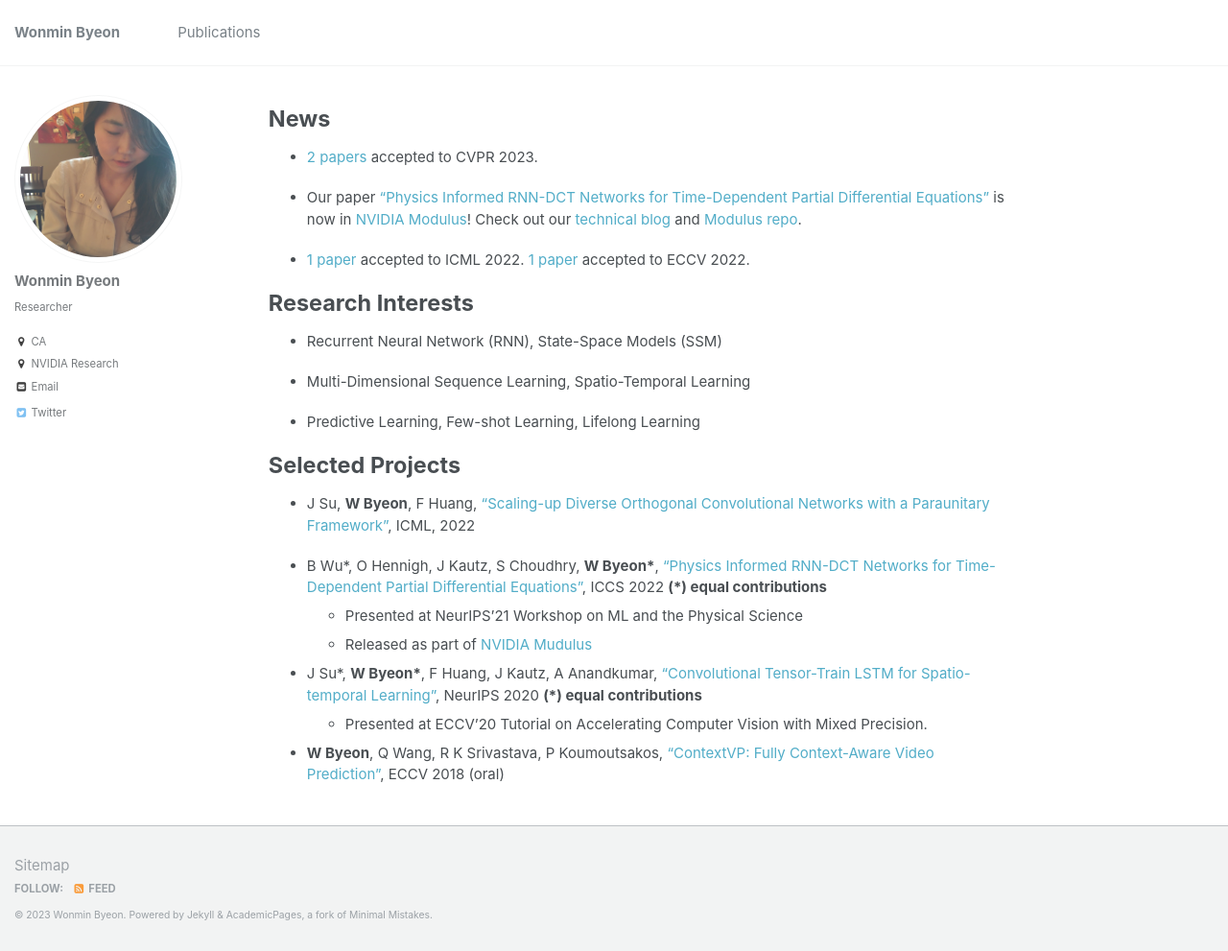
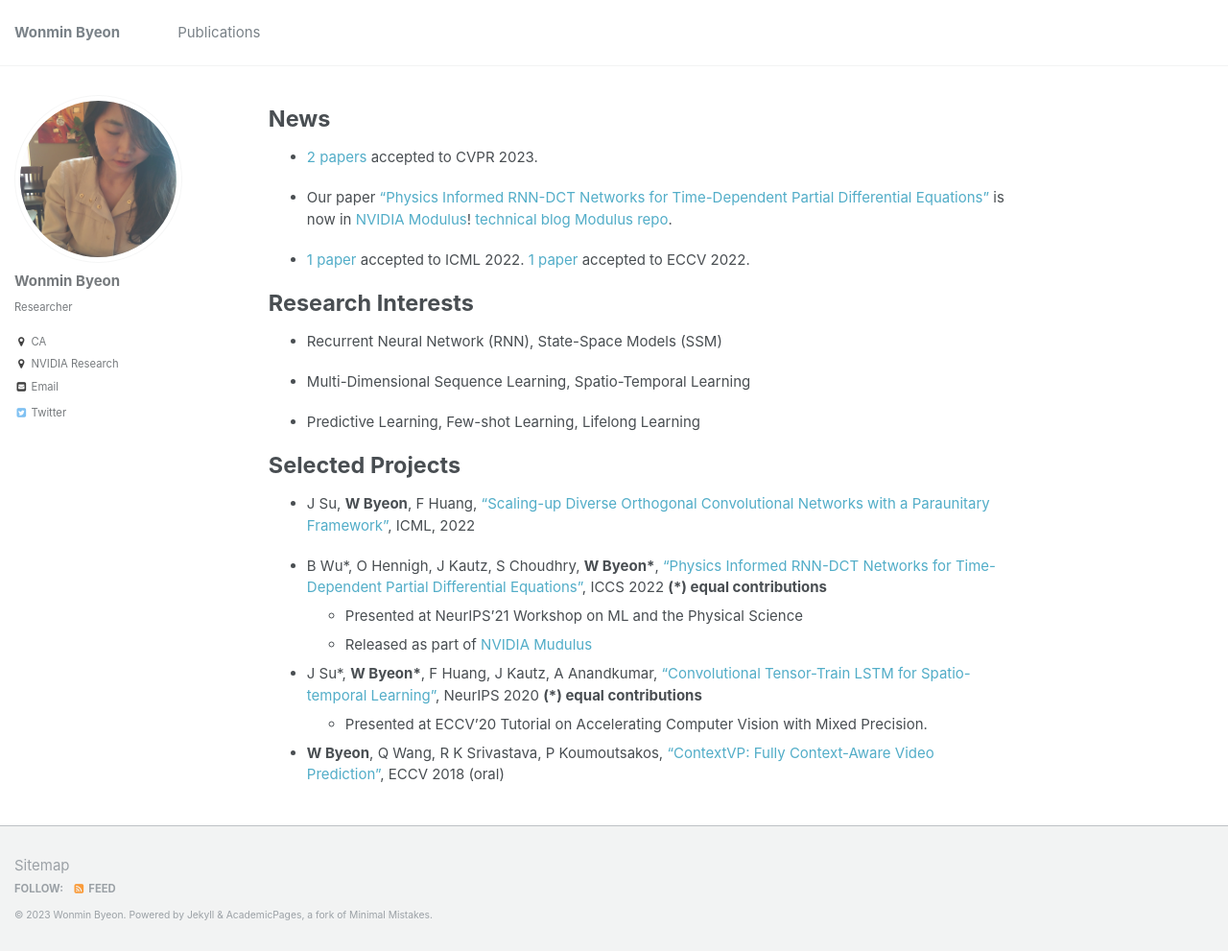
Before and after one commit to wonmin-byeon/wonmin-byeon.github.io, a Jekyll site: the page built from _pages/about.md, in a window 1280 px wide and 991 px high. Shown: the whole window at 96% size. Built offline with Jekyll 4.4.1, drawn with Linux system fonts in a browser that asks for light colours.

Commit message:
update RNNDCT release

```diff
--- a/_pages/about.md
+++ b/_pages/about.md
@@ -13,7 +13,7 @@ News
 
 * [2 papers](https://wonmin-byeon.github.io/publications/) accepted to CVPR 2023.
 
-* Our paper ["Physics Informed RNN-DCT Networks for Time-Dependent Partial Differential Equations"](https://wonmin-byeon.github.io/publication/2022-rnndct) is now in [NVIDIA Modulus](https://developer.nvidia.com/modulus)! Check out our [technical blog](https://developer.nvidia.com/blog/develop-physics-informed-machine-learning-models-with-graph-neural-networks/) and [Modulus repo](https://github.com/NVIDIA/modulus).
+* Our paper ["Physics Informed RNN-DCT Networks for Time-Dependent Partial Differential Equations"](https://wonmin-byeon.github.io/publication/2022-rnndct) is now in [NVIDIA Modulus](https://developer.nvidia.com/modulus)! [technical blog](https://developer.nvidia.com/blog/develop-physics-informed-machine-learning-models-with-graph-neural-networks/) [Modulus repo](https://github.com/NVIDIA/modulus).
 
 * [1 paper](https://wonmin-byeon.github.io/publication/2022-orthoNN) accepted to ICML 2022. [1 paper](https://wonmin-byeon.github.io/publication/2022-soundvideo) accepted to ECCV 2022.
 
```
